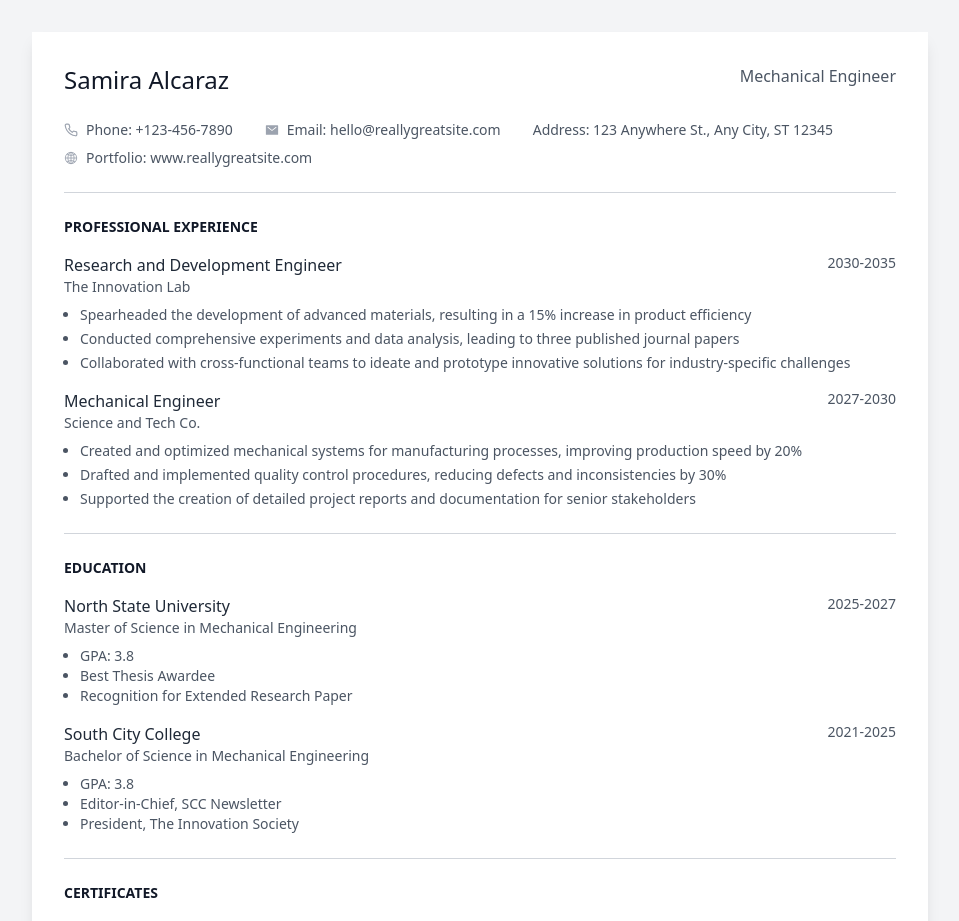
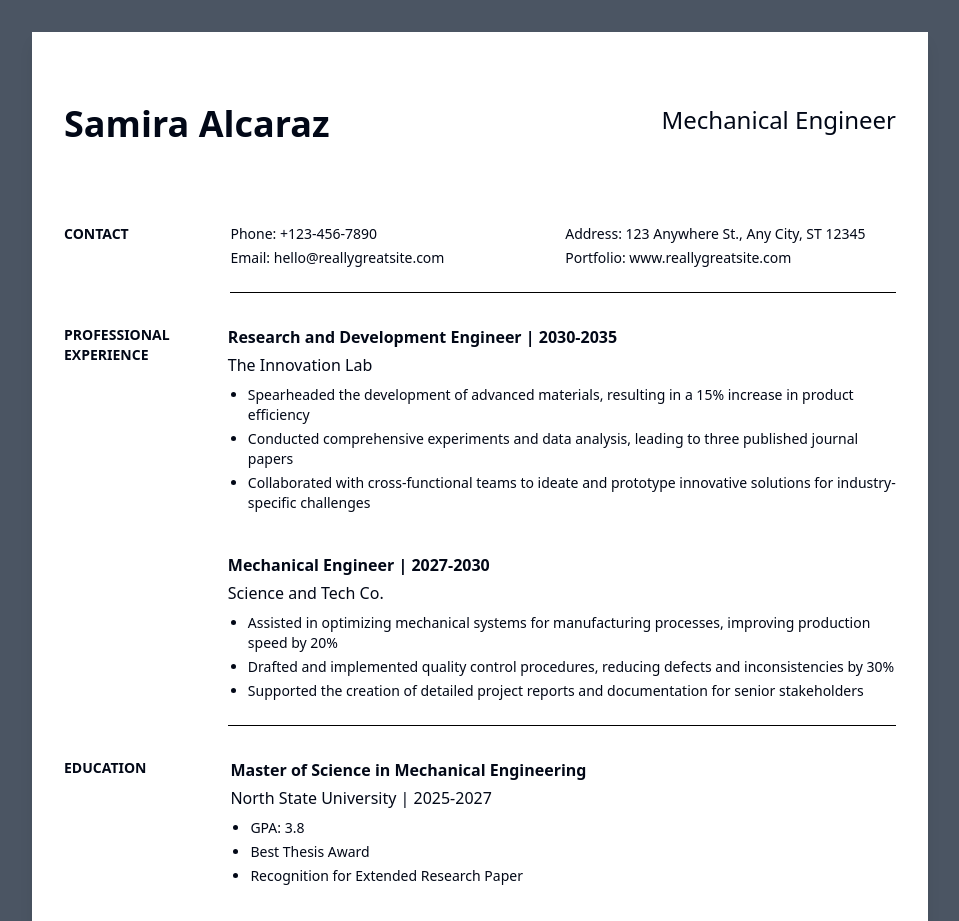
Before and after one commit to Tech-Shark/syntax, a React (Vite) app in the folder src/syntax_frontend/: page /temp10 in a window 1280 px wide. Shown: the top 921 px of the page, without its empty margins (160-1119 px from the left). Built offline with nearby package versions, Linux system fonts and the light colour scheme.

Commit message:
Twmplate 10 completion

```diff
--- a/src/syntax_frontend/src/components/cvTemplates/Template10.jsx
+++ b/src/syntax_frontend/src/components/cvTemplates/Template10.jsx
@@ -1,7 +1,4 @@
 import React from "react";
-import { IoMailSharp } from "react-icons/io5";
-import { FiPhone } from "react-icons/fi";
-import { IoGlobeOutline } from "react-icons/io5";
 
 function Template10({ cvData }) {
   // Mock data for demonstration
@@ -16,9 +13,8 @@ function Template10({ cvData }) {
     },
     professionalExperience: [
       {
-        title: "Research and Development Engineer",
+        title: "Research and Development Engineer | 2030-2035",
         company: "The Innovation Lab",
-        period: "2030-2035",
         achievements: [
           "Spearheaded the development of advanced materials, resulting in a 15% increase in product efficiency",
           "Conducted comprehensive experiments and data analysis, leading to three published journal papers",
@@ -26,11 +22,10 @@ function Template10({ cvData }) {
         ]
       },
       {
-        title: "Mechanical Engineer",
+        title: "Mechanical Engineer | 2027-2030",
         company: "Science and Tech Co.",
-        period: "2027-2030",
         achievements: [
-          "Created and optimized mechanical systems for manufacturing processes, improving production speed by 20%",
+          "Assisted in optimizing mechanical systems for manufacturing processes, improving production speed by 20%",
           "Drafted and implemented quality control procedures, reducing defects and inconsistencies by 30%",
           "Supported the creation of detailed project reports and documentation for senior stakeholders"
         ]
@@ -38,20 +33,18 @@ function Template10({ cvData }) {
     ],
     education: [
       {
-        school: "North State University",
         degree: "Master of Science in Mechanical Engineering",
-        period: "2025-2027",
-        highlights: [
+        school: "North State University | 2025-2027",
+        details: [
           "GPA: 3.8",
-          "Best Thesis Awardee",
+          "Best Thesis Award",
           "Recognition for Extended Research Paper"
         ]
       },
       {
-        school: "South City College",
         degree: "Bachelor of Science in Mechanical Engineering",
-        period: "2021-2025",
-        highlights: [
+        school: "South City College | 2021-2025",
+        details: [
           "GPA: 3.8",
           "Editor-in-Chief, SCC Newsletter",
           "President, The Innovation Society"
@@ -60,124 +53,95 @@ function Template10({ cvData }) {
     ],
     certificates: [
       {
-        name: "Project Management",
-        organization: "The Project Management Institute",
-        year: "2027"
+        name: "Project Management | 2027",
+        organization: "The Project Management Institute"
       },
       {
-        name: "System Optimization",
-        organization: "Scrum Learning Society",
-        year: "2028"
+        name: "System Optimization | 2028",
+        organization: "Scrum Learning Society"
       },
       {
-        name: "Risk Management and Mitigation",
-        organization: "Internal Auditors Team",
-        year: "2028"
+        name: "Risk Management and Mitigation | 2028",
+        organization: "Internal Auditors Team"
       },
       {
-        name: "Vendor Relations",
-        organization: "South City College",
-        year: "2030"
+        name: "Vendor Relations | 2030",
+        organization: "South City College"
       }
     ]
   };
 
   return (
-    <div className="min-h-screen bg-gray-100 p-8">
-      <div className="max-w-4xl mx-auto bg-white shadow-lg p-8">
-        {/* Header Section */}
-        <div className="flex justify-between items-start mb-6">
-          <h1 className="text-2xl font-medium text-gray-900">
-            {mockData.name}
-          </h1>
-          <p className="text-gray-600">{mockData.title}</p>
+    <div className="min-h-screen bg-gray-600 p-8">
+      <div className="max-w-4xl mx-auto bg-white pb-10 shadow-lg p-8">
+        {/* Header */}
+        <div className="flex justify-between mt-10 mb-8">
+          <h1 className="text-4xl font-bold">{mockData.name}</h1>
+          <p className="text-2xl">{mockData.title}</p>
         </div>
 
-        {/* Contact Information */}
-        <div className="flex flex-wrap gap-x-8 gap-y-2 text-sm text-gray-600 mb-6">
-          <div className="flex items-center gap-2">
-            <FiPhone className="text-gray-400" />
-            <span>Phone: {mockData.contact.phone}</span>
-          </div>
-          <div className="flex items-center gap-2">
-            <IoMailSharp className="text-gray-400" />
-            <span>Email: {mockData.contact.email}</span>
-          </div>
-          <div className="flex items-center gap-2">
-            <span>Address: {mockData.contact.address}</span>
-          </div>
-          <div className="flex items-center gap-2">
-            <IoGlobeOutline className="text-gray-400" />
-            <span>Portfolio: {mockData.contact.portfolio}</span>
+        {/* Contact Section */}
+        <div className="mb-8 mt-20 flex gap-4 justify-between">
+          <h2 className="uppercase text-sm font-bold mb-2">Contact</h2>
+          <div className="grid grid-cols-2 gap-1 w-[80%] text-sm pb-6 border-b border-black">
+            <div>Phone: {mockData.contact.phone}</div>
+            <div>Address: {mockData.contact.address}</div>
+            <div>Email: {mockData.contact.email}</div>
+            <div>Portfolio: {mockData.contact.portfolio}</div>
           </div>
         </div>
 
-        <hr className="border-gray-300 my-6" />
+        {/* <hr className="border-t border-black my-4" /> */}
 
         {/* Professional Experience */}
-        <section className="mb-6">
-          <h2 className="text-sm font-bold text-gray-900 uppercase mb-4">
-            Professional Experience
-          </h2>
+        <div className="mb-8 flex">
+          <h2 className="uppercase text-sm font-bold mb-4">Professional Experience</h2>
+          <div className="flex flex-col gap-4 border-b border-black">
           {mockData.professionalExperience.map((exp, index) => (
-            <div key={index} className="mb-4">
-              <div className="flex justify-between mb-1">
-                <div>
-                  <h3 className="text-gray-800 font-medium">{exp.title}</h3>
-                  <p className="text-gray-600 text-sm">{exp.company}</p>
-                </div>
-                <span className="text-gray-600 text-sm">{exp.period}</span>
-              </div>
-              <ul className="list-disc pl-4 mt-2 space-y-1">
+            <div key={index} className="mb-6">
+              <div className="font-bold mb-1">{exp.title}</div>
+              <div className="mb-2">{exp.company}</div>
+              <ul className="list-disc pl-5 space-y-1">
                 {exp.achievements.map((achievement, idx) => (
-                  <li key={idx} className="text-sm text-gray-600">{achievement}</li>
+                  <li key={idx} className="text-sm">{achievement}</li>
                 ))}
               </ul>
             </div>
           ))}
-        </section>
-
-        <hr className="border-gray-300 my-6" />
+          </div>
+        </div>
 
         {/* Education */}
-        <section className="mb-6">
-          <h2 className="text-sm font-bold text-gray-900 uppercase mb-4">
-            Education
-          </h2>
+        <div className="mb-8 flex justify-between">
+          <h2 className="uppercase text-sm font-bold mb-4">Education</h2>
+          <div className="flex flex-col w-[80%] gap-4 border-b border-black">
           {mockData.education.map((edu, index) => (
-            <div key={index} className="mb-4">
-              <div className="flex justify-between mb-1">
-                <div>
-                  <h3 className="text-gray-800">{edu.school}</h3>
-                  <p className="text-gray-600 text-sm">{edu.degree}</p>
-                </div>
-                <span className="text-gray-600 text-sm">{edu.period}</span>
-              </div>
-              <ul className="list-disc pl-4 mt-2">
-                {edu.highlights.map((highlight, idx) => (
-                  <li key={idx} className="text-sm text-gray-600">{highlight}</li>
+            <div key={index} className="mb-6">
+              <div className="font-bold mb-1">{edu.degree}</div>
+              <div className="mb-2">{edu.school}</div>
+              <ul className="list-disc pl-5 space-y-1">
+                {edu.details.map((detail, idx) => (
+                  <li key={idx} className="text-sm">{detail}</li>
                 ))}
               </ul>
             </div>
           ))}
-        </section>
+          </div>
+        </div>
 
-        <hr className="border-gray-300 my-6" />
 
         {/* Certificates */}
-        <section>
-          <h2 className="text-sm font-bold text-gray-900 uppercase mb-4">
-            Certificates
-          </h2>
-          <div className="grid grid-cols-2 gap-4">
+        <div className="flex justify-between">
+          <h2 className="uppercase text-sm font-bold mb-4">Certificates</h2>
+          <div className="grid grid-cols-2 gap-4 w-[80%]">
             {mockData.certificates.map((cert, index) => (
-              <div key={index} className="text-sm">
-                <p className="text-gray-800 font-medium">{cert.name} | {cert.year}</p>
-                <p className="text-gray-600">{cert.organization}</p>
+              <div key={index}>
+                <div className="font-bold text-sm">{cert.name}</div>
+                <div className="text-sm">{cert.organization}</div>
               </div>
             ))}
           </div>
-        </section>
+        </div>
       </div>
     </div>
   );
```
